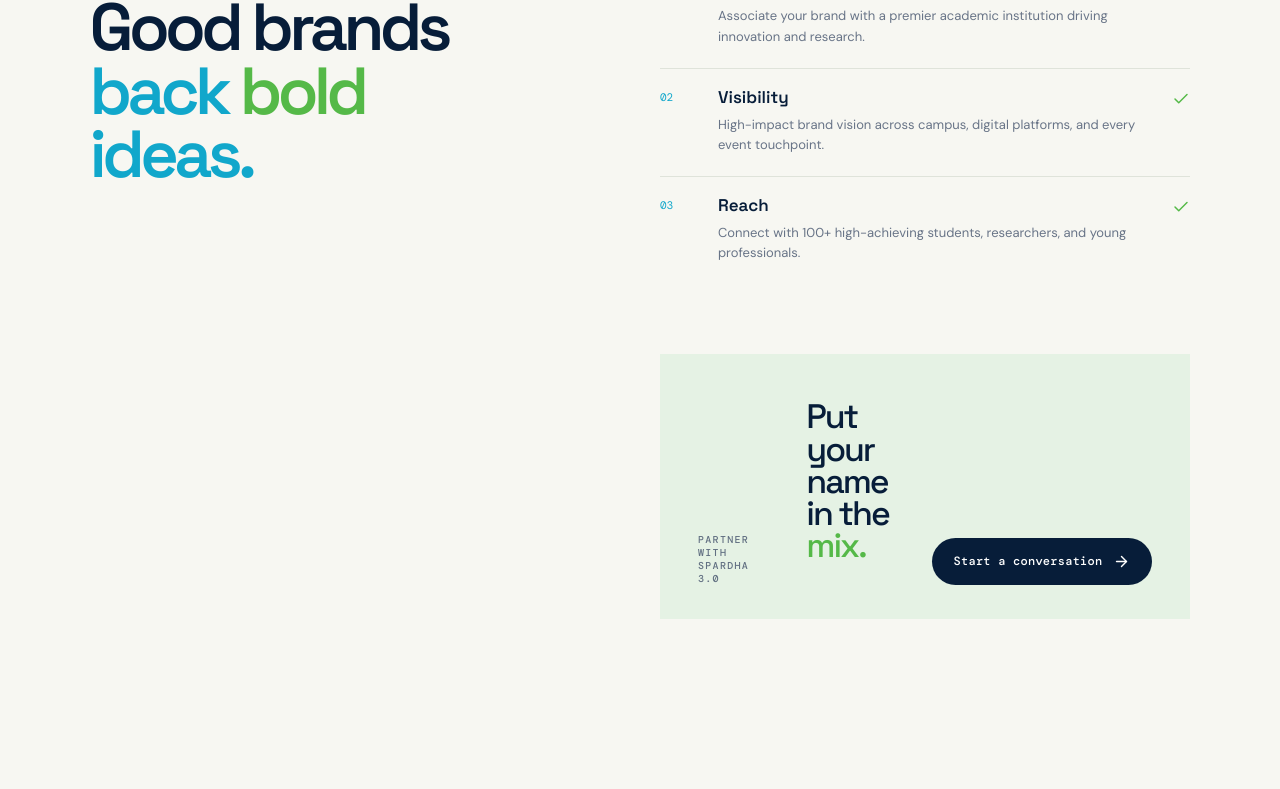
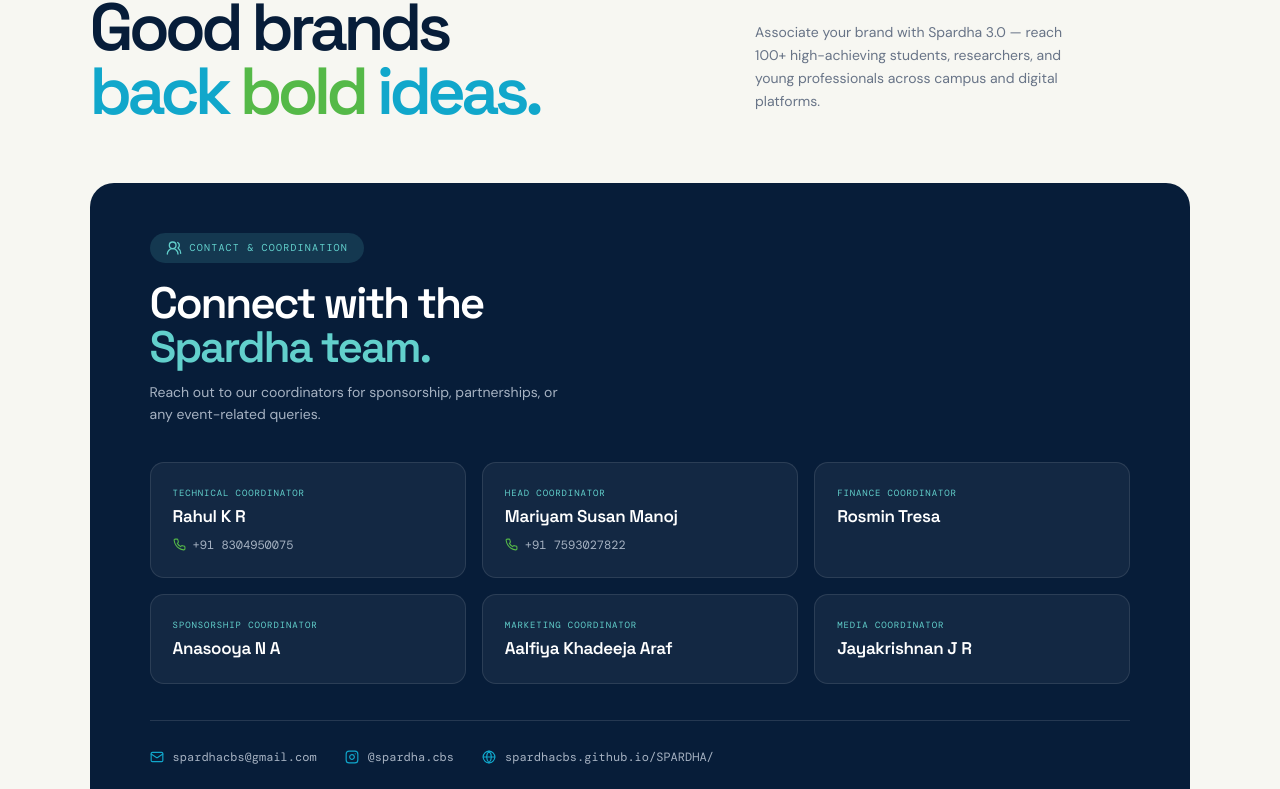
Before and after one commit to spardhacbs/SPARDHA, a React (Vite) app: page / in a window 1280 px wide. Shown: the part 2306-3095 px from the top of the page. Built offline with nearby package versions, Linux system fonts and the light colour scheme.

Commit message:
Update Partners section to contact/coordinator

```diff
--- a/src/App.tsx
+++ b/src/App.tsx
@@ -7,6 +7,7 @@ import {
   BookOpen,
   CalendarDays,
   Check,
+  Globe,
   GraduationCap,
   Instagram,
   Mail,
@@ -44,10 +45,13 @@ const events = [
   { number: '06', name: 'Paper Presentation', type: 'Research spotlight', detail: 'Share a question worth asking and a perspective worth hearing.' },
 ];
 
-const reasons = [
-  ['01', 'Prestige', 'Associate your brand with a premier academic institution driving innovation and research.'],
-  ['02', 'Visibility', 'High-impact brand vision across campus, digital platforms, and every event touchpoint.'],
-  ['03', 'Reach', 'Connect with 100+ high-achieving students, researchers, and young professionals.'],
+const coordinators = [
+  { role: 'Technical Coordinator', name: 'Rahul K R', phone: '+91 8304950075' },
+  { role: 'Head Coordinator', name: 'Mariyam Susan Manoj', phone: '+91 7593027822' },
+  { role: 'Finance Coordinator', name: 'Rosmin Tresa', phone: '' },
+  { role: 'Sponsorship Coordinator', name: 'Anasooya N A', phone: '' },
+  { role: 'Marketing Coordinator', name: 'Aalfiya Khadeeja Araf', phone: '' },
+  { role: 'Media Coordinator', name: 'Jayakrishnan J R', phone: '' },
 ];
 
 const cbsPillars = [
@@ -251,10 +255,24 @@ function App() {
           <div className="event-detail reveal"><div><span className="eyebrow">Now viewing</span><h3>{selectedEvent.name}</h3><p>{selectedEvent.detail}</p></div><button className="button button-light" onClick={() => openRegister(selectedEvent.name)}>Enter this event <ArrowRight size={17} /></button></div>
         </section>
 
-        <section id="partners" className="partners-section section-grid">
-          <div className="section-intro reveal"><p className="eyebrow"><span className="eyebrow-line" /> 02 / The multiplier</p><h2>Good brands<br /><span>back <em>bold</em> ideas.</span></h2></div>
-          <div className="reasons-list">{reasons.map(([number, title, copy]) => <div className="reason reveal" key={number}><span>{number}</span><div><h3>{title}</h3><p>{copy}</p></div><Check size={18} /></div>)}</div>
-          <div className="partner-cta reveal"><span className="mini-label">Partner with Spardha 3.0</span><h3>Put your name<br />in the <em>mix.</em></h3><button className="button button-dark" onClick={() => openRegister()}>Start a conversation <ArrowRight size={17} /></button></div>
+        <section id="partners" className="partners-section">
+          <div className="partners-header section-grid reveal">
+            <div className="section-intro"><p className="eyebrow"><span className="eyebrow-line" /> 02 / The multiplier</p><h2>Good brands<br /><span>back <em>bold</em> ideas.</span></h2></div>
+            <p className="partners-sub">Associate your brand with Spardha 3.0 — reach 100+ high-achieving students, researchers, and young professionals across campus and digital platforms.</p>
+          </div>
+          <div className="contact-section reveal">
+            <div className="contact-header">
+              <span className="contact-badge"><Users2 size={16} /> Contact & Coordination</span>
+              <h3>Connect with the<br /><span>Spardha team.</span></h3>
+              <p>Reach out to our coordinators for sponsorship, partnerships, or any event-related queries.</p>
+            </div>
+            <div className="contact-grid">{coordinators.map((c) => <div className="contact-card" key={c.role}><span className="contact-role">{c.role}</span><span className="contact-name">{c.name}</span>{c.phone && <span className="contact-phone"><Phone size={13} /> {c.phone}</span>}</div>)}</div>
+            <div className="contact-footer">
+              <span className="contact-info-item"><Mail size={14} /> spardhacbs@gmail.com</span>
+              <span className="contact-info-item"><Instagram size={14} /> @spardha.cbs</span>
+              <span className="contact-info-item"><Globe size={14} /> spardhacbs.github.io/SPARDHA/</span>
+            </div>
+          </div>
         </section>
 
         <section className="highlight-strip section-grid reveal">
--- a/src/index.css
+++ b/src/index.css
@@ -141,17 +141,26 @@ em { font-style: normal; color: #55b948; }
 .event-detail h3 { margin: 9px 0 7px; font: 500 24px 'Space Grotesk', sans-serif; color: #fff; }
 .event-detail p { margin: 0; max-width: 470px; color: rgba(255,255,255,.6); font-size: 13px; }
 .event-detail .button-light { color: #071d39; background: #fff; }
-.partners-section { padding-top: 150px; padding-bottom: 80px; gap: 70px 40px; }
-.partners-section .section-intro { grid-column: 1 / 6; }
-.reasons-list { grid-column: 7 / 13; }
-.reason { display: grid; grid-template-columns: 45px 1fr 18px; gap: 13px; padding: 21px 0; border-top: 1px solid #dfe3da; align-items: start; }
-.reason > span { color: #11a7cb; font: 11px 'DM Mono', monospace; }
-.reason h3 { margin: -4px 0 7px; color: #071d39; font: 600 17px 'Space Grotesk', sans-serif; }
-.reason p { margin: 0; color: #687487; font-size: 13px; line-height: 1.55; max-width: 420px; }
-.reason > svg { color: #55b948; }
-.partner-cta { grid-column: 7 / 13; background: #e5f2e4; padding: 34px 38px; display: flex; align-items: end; justify-content: space-between; gap: 30px; }
-.partner-cta h3 { margin: 13px 0 22px; color: #071d39; font: 500 34px/.95 'Space Grotesk', sans-serif; letter-spacing: -.06em; }
-.partner-cta .button { flex-shrink: 0; }
+.partners-section { padding-top: 150px; padding-bottom: 100px; }
+.partners-header { gap: 40px; align-items: end; margin-bottom: 60px; }
+.partners-header .section-intro { grid-column: 1 / 7; }
+.partners-sub { grid-column: 8 / 13; max-width: 340px; margin: 0 0 10px; color: #687487; font-size: 14px; line-height: 1.65; }
+.contact-section { max-width: calc(100% - clamp(40px,14vw,220px)); margin: 0 auto; background: #071d39; border-radius: 24px; padding: 50px clamp(28px,5vw,60px); }
+.contact-header { margin-bottom: 36px; }
+.contact-badge { display: inline-flex; align-items: center; gap: 8px; padding: 7px 16px; border-radius: 99px; background: rgba(98,208,204,.15); color: #62d0cc; font: 10px 'DM Mono', monospace; text-transform: uppercase; letter-spacing: .12em; }
+.contact-header h3 { margin: 18px 0 12px; color: #fff; font: 600 clamp(28px, 3.5vw, 44px)/1 'Space Grotesk', sans-serif; letter-spacing: -.05em; }
+.contact-header h3 span { color: #62d0cc; }
+.contact-header p { margin: 0; color: #a6b2c2; font-size: 14px; line-height: 1.6; max-width: 420px; }
+.contact-grid { display: grid; grid-template-columns: repeat(3, 1fr); gap: 16px; }
+.contact-card { display: flex; flex-direction: column; gap: 6px; padding: 24px 22px; background: rgba(255,255,255,.05); border: 1px solid rgba(255,255,255,.1); border-radius: 14px; transition: transform .3s ease, background .3s ease, border-color .3s ease; }
+.contact-card:hover { transform: translateY(-5px); background: rgba(255,255,255,.09); border-color: rgba(98,208,204,.3); }
+.contact-role { color: #62d0cc; font: 9px 'DM Mono', monospace; text-transform: uppercase; letter-spacing: .1em; }
+.contact-name { color: #fff; font: 600 17px 'Space Grotesk', sans-serif; letter-spacing: -.02em; }
+.contact-phone { display: flex; align-items: center; gap: 7px; margin-top: 4px; color: #a6b2c2; font: 12px 'DM Mono', monospace; }
+.contact-phone svg { color: #55b948; flex-shrink: 0; }
+.contact-footer { display: flex; flex-wrap: wrap; gap: 28px; margin-top: 36px; padding-top: 28px; border-top: 1px solid rgba(255,255,255,.12); }
+.contact-info-item { display: flex; align-items: center; gap: 9px; color: #a6b2c2; font: 12px 'DM Mono', monospace; }
+.contact-info-item svg { color: #11a7cb; flex-shrink: 0; }
 
 .schedule-strip { padding-top: 80px; padding-bottom: 100px; gap: 50px 40px; align-items: start; }
 .schedule-intro { grid-column: 1 / 5; }
@@ -253,10 +262,11 @@ em { font-style: normal; color: #55b948; }
   .event-detail { display: block; }
   .event-detail .button { margin-top: 22px; }
   .partners-section { display: block; padding-top: 100px; padding-bottom: 80px; }
-  .partners-section .section-intro { margin-bottom: 55px; }
-  .reasons-list { display: block; }
-  .partner-cta { margin-top: 50px; display: block; padding: 28px 24px; }
-  .partner-cta .button { margin-top: 8px; }
+  .partners-header { display: block; margin-bottom: 40px; }
+  .partners-sub { margin-top: 25px; }
+  .contact-section { padding: 36px 22px; }
+  .contact-grid { grid-template-columns: 1fr; }
+  .contact-footer { gap: 16px; }
   .schedule-strip { display: block; padding-top: 60px; padding-bottom: 70px; }
   .schedule-days { grid-template-columns: 1fr; margin-top: 30px; }
   .highlight-strip { display: block; padding-top: 80px; padding-bottom: 80px; }
```
